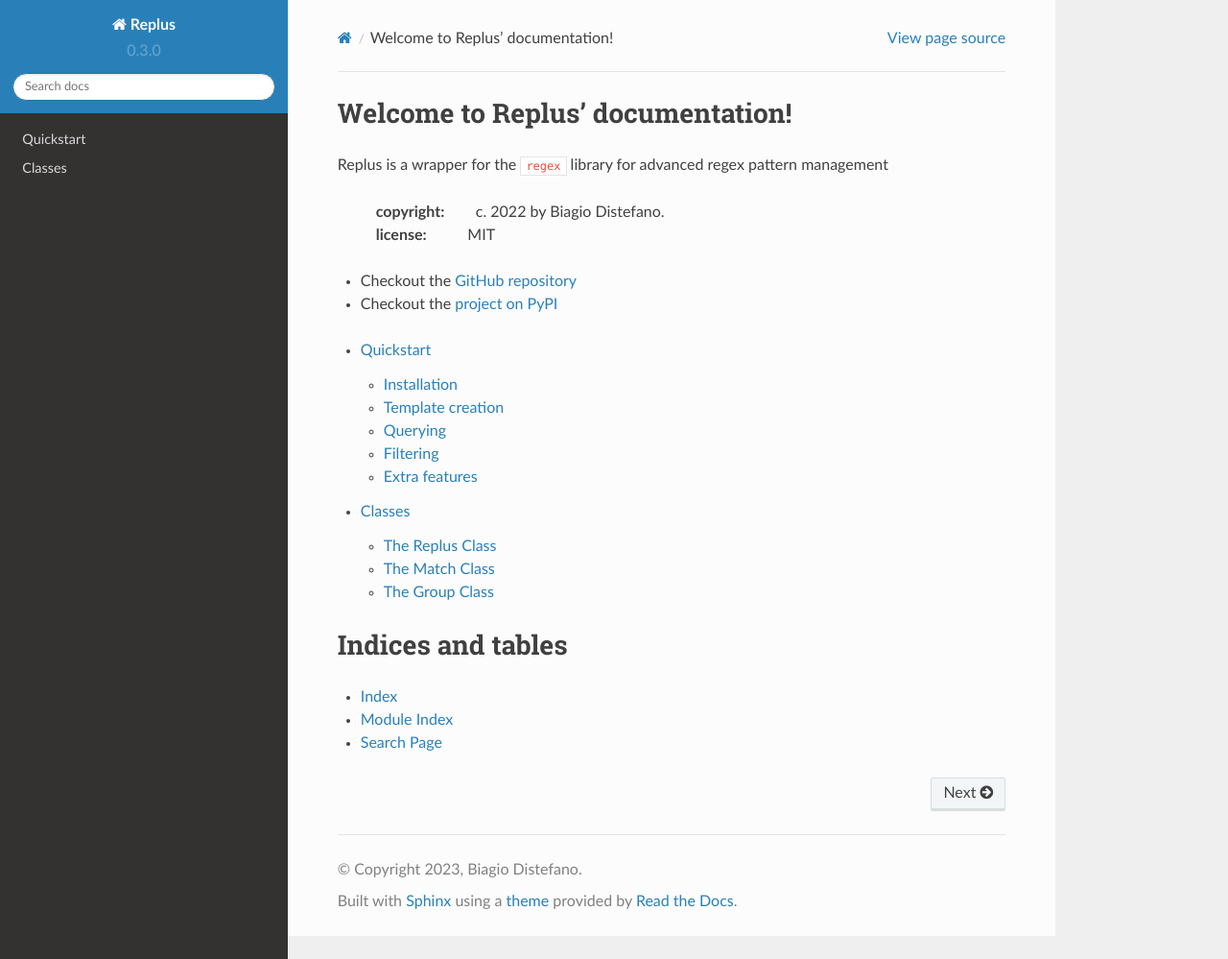
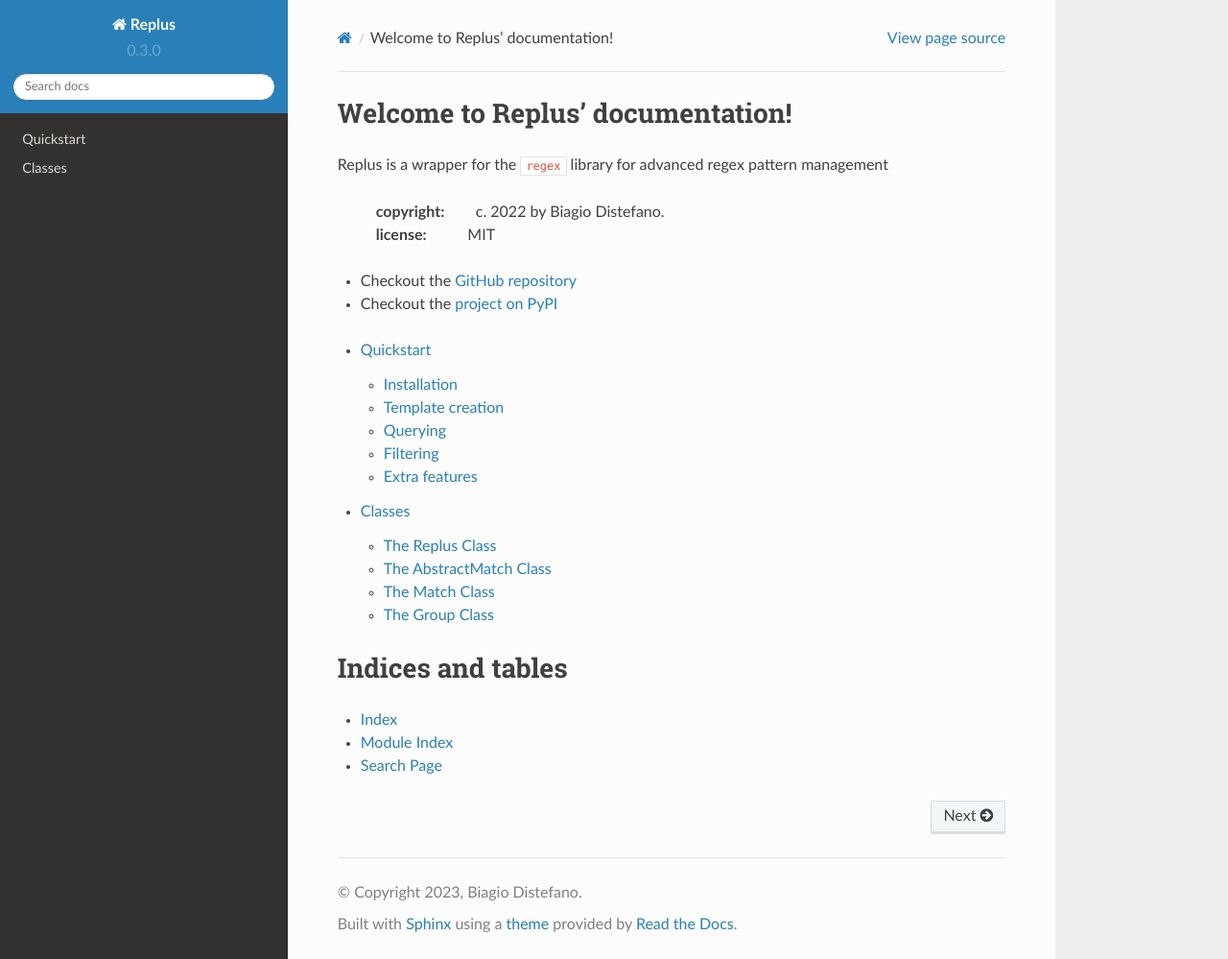
Before and after one commit to biagiodistefano/replus, a Sphinx documentation site: the page built from docs/source/index.rst, in a window 1280 px wide and 999 px high. Shown: the whole window at 96% size. Built offline with Sphinx 7.4.7 and the Read the Docs theme 2.0.0, drawn with Linux system fonts in a browser that asks for light colours.

Commit message:
added AbstractMatch to the docs

```diff
--- a/docs/source/classes.rst
+++ b/docs/source/classes.rst
@@ -6,6 +6,13 @@
 ----------------
 
 .. autoclass:: replus.Replus
+    :members:
+
+
+The AbstractMatch Class
+---------------
+
+.. autoclass:: replus.AbstractMatch
     :members:
 
 
```
